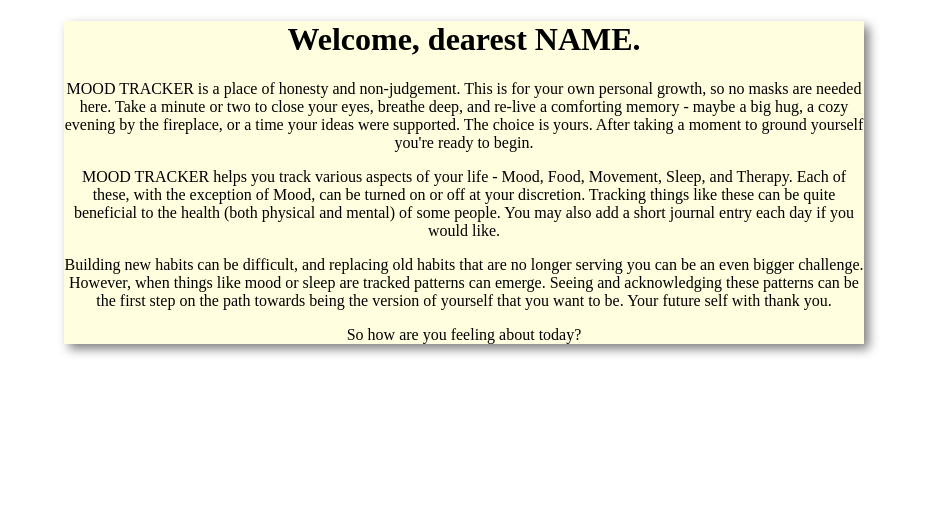
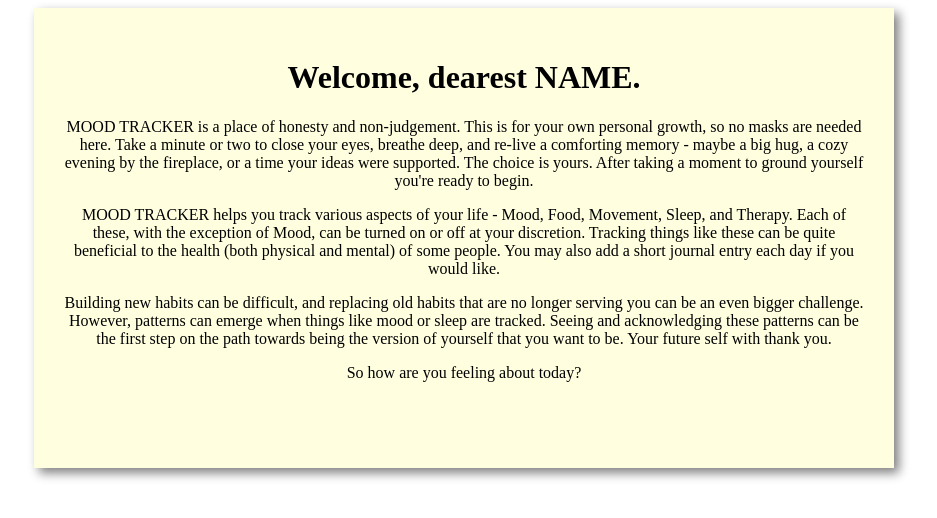
Before and after one commit to AwrenNuit/mood-tracker, a React (Create React App) app: page /welcome in a window 1280 px wide. Shown: the top 518 px of the page, without its empty margins (176-1113 px from the left). Built offline with nearby package versions, Linux system fonts and the light colour scheme.

Commit message:
minor wording update, added max height and padding to main container

```diff
--- a/src/components/App/App.css
+++ b/src/components/App/App.css
@@ -1,5 +1,7 @@
 .main-container {
   max-width: 800px;
+  min-height: 400px;
+  padding: 30px;
   background-color: lightyellow;
   box-shadow: 5px 5px 10px grey;
 }
--- a/src/components/NewUser/NewUser.js
+++ b/src/components/NewUser/NewUser.js
@@ -19,7 +19,7 @@ export default function NewUser() {
         </p>
         <p>
           Building new habits can be difficult, and replacing old habits that are no longer serving you can be
-          an even bigger challenge. However, when things like mood or sleep are tracked patterns can emerge.
+          an even bigger challenge. However, patterns can emerge when things like mood or sleep are tracked.
           Seeing and acknowledging these patterns can be the first step on the path towards being the version
           of yourself that you want to be. Your future self with thank you.
         </p>
```
